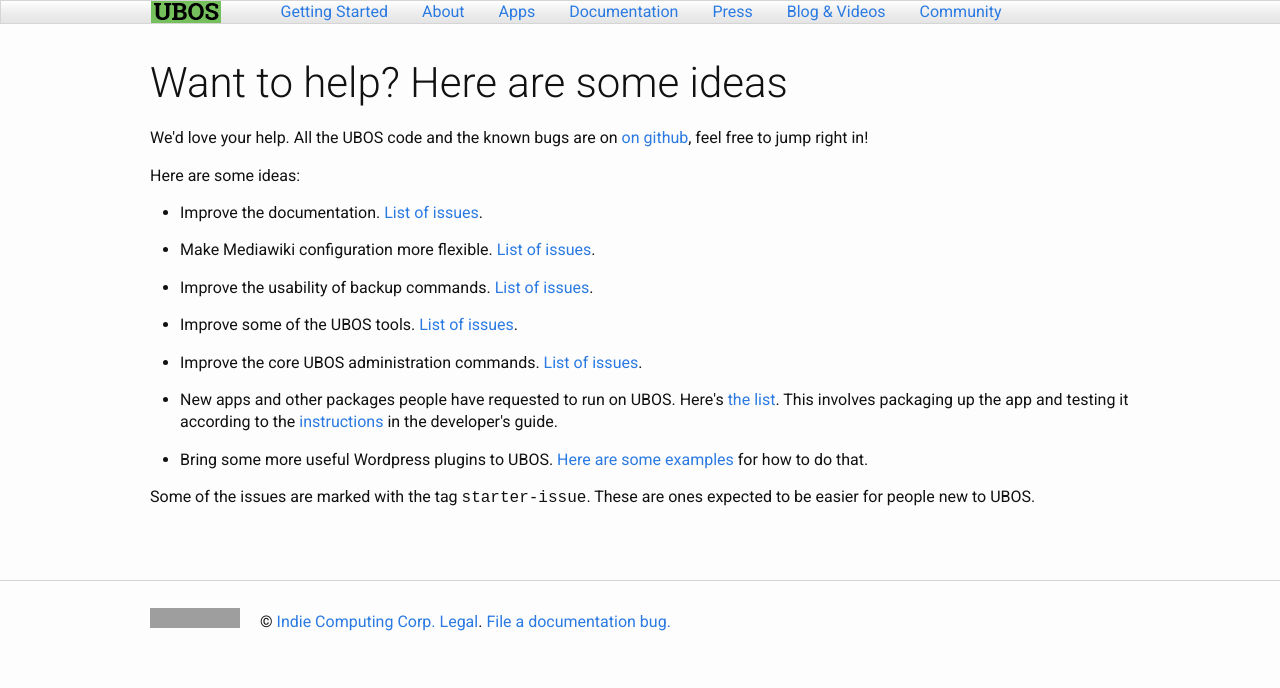
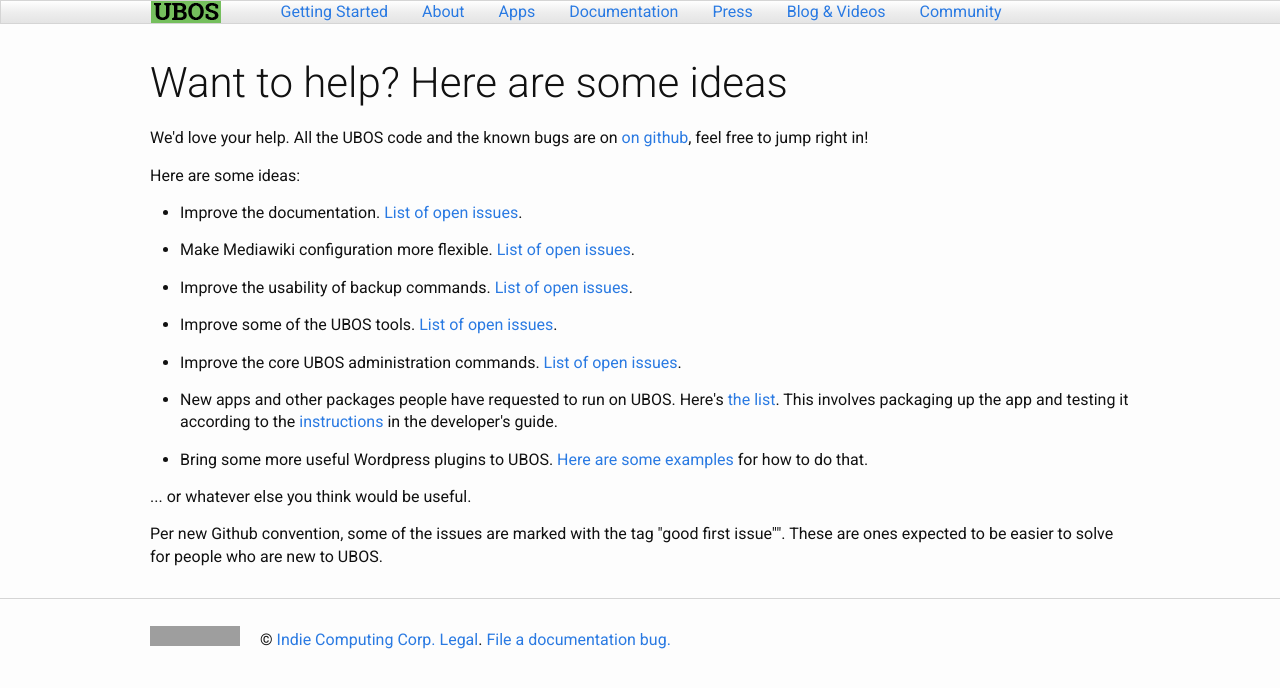
Before and after one commit to uboslinux/ubos-docs, a Jekyll site: the page built from jekyll/community/starterissues.html, in a window 1280 px wide. Shown: the top 688 px of the page. Built offline with Jekyll 4.4.1, drawn with Linux system fonts in a browser that asks for light colours; grey boxes are pictures that could not be loaded.

Commit message:
Updated starter issue tag per changed Github convention

```diff
--- a/jekyll/community/starterissues.html
+++ b/jekyll/community/starterissues.html
@@ -11,20 +11,20 @@ title: Want to help? Here are some ideas
 
 <ul>
  <li>Improve the documentation.
-     <a href="https://github.com/uboslinux/ubos-docs/issues?q=is%3Aopen+is%3Aissue+label%3Astarter-issue">List
-     of issues</a>.</li>
+     <a href="https://github.com/uboslinux/ubos-docs/issues?q=is%3Aopen+is%3Aissue">List
+     of open issues</a>.</li>
  <li>Make Mediawiki configuration more flexible.
-     <a href="https://github.com/uboslinux/ubos-mediawiki/issues?q=is%3Aopen+is%3Aissue+label%3Astarter-issue">List
-     of issues</a>.</li>
+     <a href="https://github.com/uboslinux/ubos-mediawiki/issues?q=is%3Aopen+is%3Aissue">List
+     of open issues</a>.</li>
  <li>Improve the usability of backup commands.
-     <a href="https://github.com/uboslinux/ubos-packages/issues?q=is%3Aopen+is%3Aissue+label%3Astarter-issue">List
-     of issues</a>.</li>
+     <a href="https://github.com/uboslinux/ubos-packages/issues?q=is%3Aopen+is%3Aissue">List
+     of open issues</a>.</li>
  <li>Improve some of the UBOS tools.
-     <a href="https://github.com/uboslinux/ubos-tools/issues?q=is%3Aopen+is%3Aissue+label%3Astarter-issue">List
-     of issues</a>.</li>
+     <a href="https://github.com/uboslinux/ubos-tools/issues?q=is%3Aopen+is%3Aissue">List
+     of open issues</a>.</li>
  <li>Improve the core UBOS administration commands.
-     <a href="https://github.com/uboslinux/ubos-admin/issues?q=is%3Aopen+is%3Aissue+label%3Astarter-issue">List
-     of issues</a>.</li>
+     <a href="https://github.com/uboslinux/ubos-admin/issues?q=is%3Aopen+is%3Aissue">List
+     of open issues</a>.</li>
  <li>New apps and other packages people have requested to run on UBOS.
      Here's <a href="https://github.com/uboslinux/apps-wanted/issues">the list</a>.
      This involves packaging up the app and testing it according to the
@@ -33,6 +33,6 @@ title: Want to help? Here are some ideas
  <li>Bring some more useful Wordpress plugins to UBOS.
      <a href="https://github.com/uboslinux/ubos-wordpress">Here are some examples</a> for how to do that.
 </ul>
-<p>Some of the issues are marked with the
-   tag <tt>starter-issue</tt>. These are ones expected to be easier
-   for people new to UBOS.</p>
+<p>... or whatever else you think would be useful.</p>
+<p>Per new Github convention, some of the issues are marked with the tag "good first issue"".
+   These are ones expected to be easier to solve for people who are new to UBOS.</p>
```
